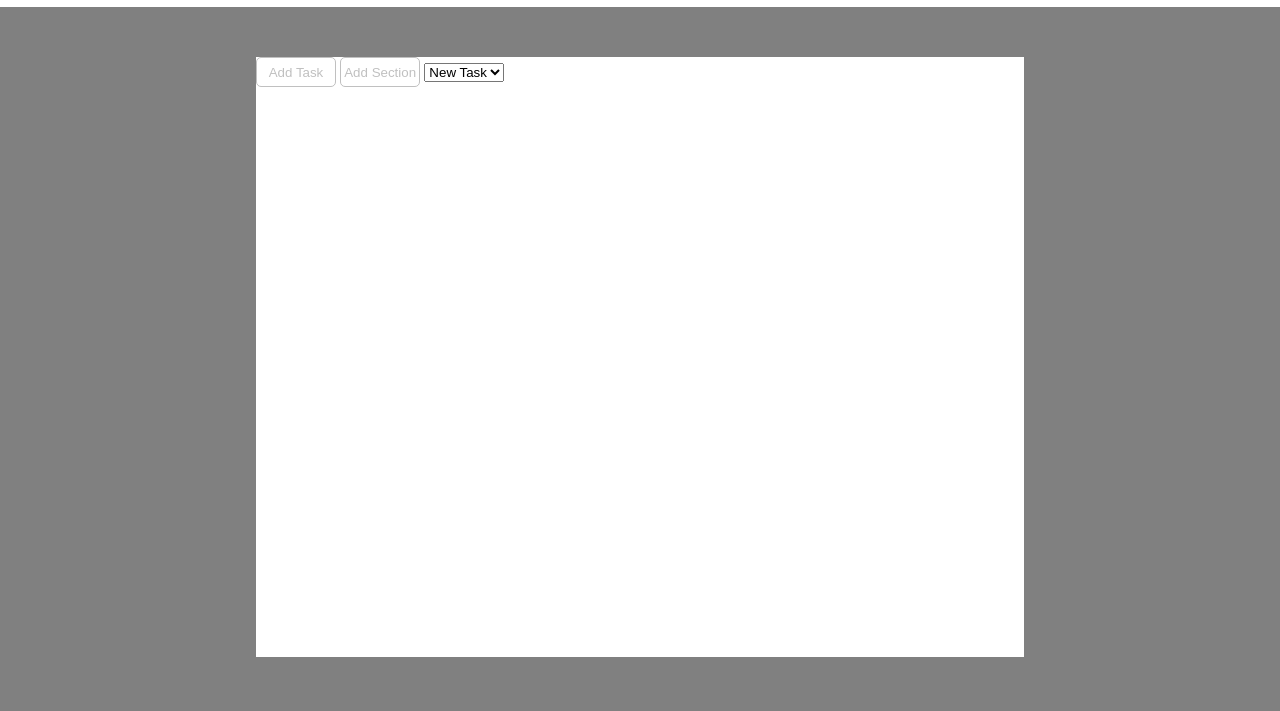
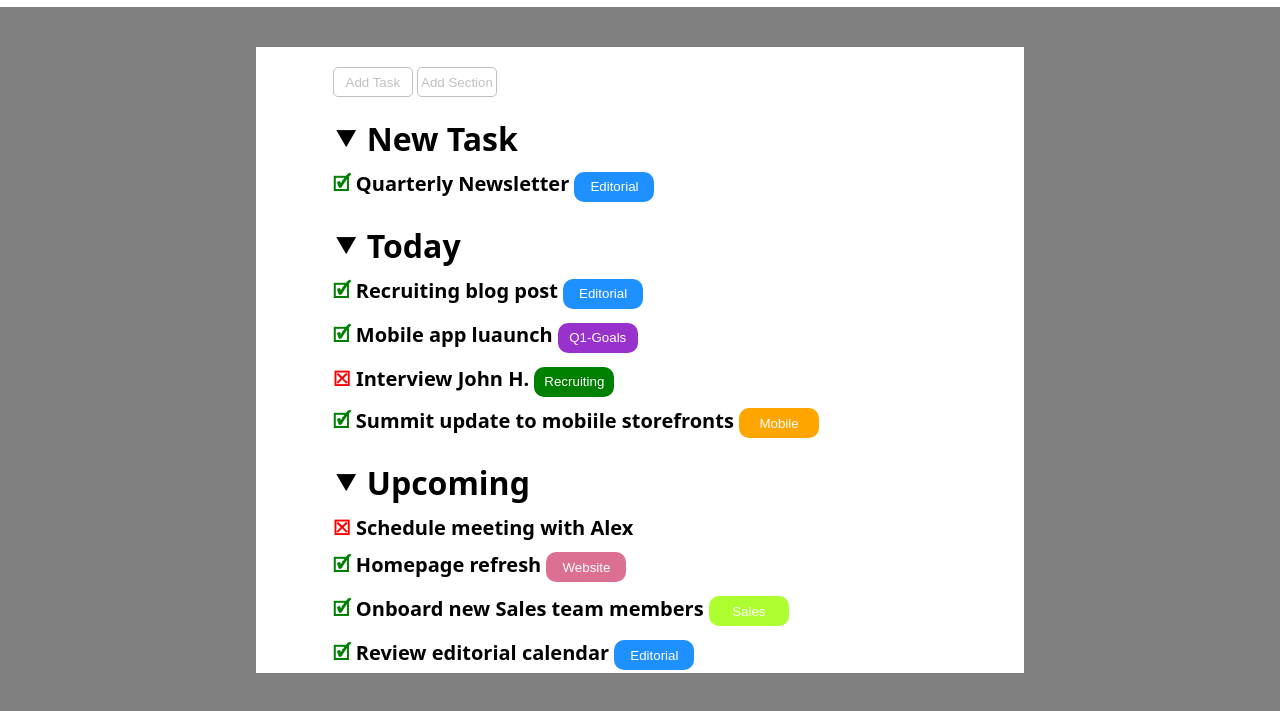
Before and after one commit to PaoloVisone/html-css-toboolist, a plain HTML site: page index.html in a window 1280 px wide. Shown: the part 63-774 px from the top of the page. Drawn offline with Linux system fonts and the light colour scheme.

Commit message:
Add main

```diff
--- a/index.html
+++ b/index.html
@@ -28,14 +28,63 @@
 
         <div id="content">
 
-            <!-- Button -->
+            <!-- Button Add -->
 
             <button>Add Task</button>
             <button>Add Section</button>
 
-            <select name="Toboolist" id="Toboolist">
-                <option value="NewTask">New Task</option>
-            </select>
+            <!-- New Task -->
+
+            <div class="tobo">
+                <h1>&#x2bc6; New Task</h1>
+                <p>
+                    <span class="green">&#128505;</span> Quarterly Newsletter
+                    <input type="button" value="Editorial" class="editorial">
+                </p>
+            </div>
+
+            <!-- Today -->
+
+            <div class="tobo">
+                <h1>&#x2bc6; Today</h1>
+                <p>
+                    <span class="green">&#128505;</span> Recruiting blog post
+                    <input type="button" value="Editorial" class="editorial">
+                </p>
+                <p>
+                    <span class="green">&#128505;</span> Mobile app luaunch
+                    <input type="button" value="Q1-Goals" id="q1-goals">
+                </p>
+                <p>
+                    <span class="red">&#9746;</span> Interview John H.
+                    <input type="button" value="Recruiting" id="recruiting">
+                </p>
+                <p>
+                    <span class="green">&#128505;</span> Summit update to mobiile storefronts
+                    <input type="button" value="Mobile" id="mobile">
+                </p>
+            </div>
+
+            <!-- Upcoming -->
+
+            <div class="tobo">
+                <h1>&#x2bc6; Upcoming</h1>
+                <p>
+                    <span class=red> &#9746;</span> Schedule meeting with Alex
+                </p>
+                <p>
+                    <span class=green>&#128505;</span> Homepage refresh
+                    <input type="button" value="Website" id="website">
+                </p>
+                <p>
+                    <span class=green>&#128505;</span> Onboard new Sales team members
+                    <input type="button" value="Sales" id="sales">
+                </p>
+                <p>
+                    <span class=green>&#128505;</span> Review editorial calendar
+                    <input type="button" value="Editorial" class="editorial">
+                </p>
+            </div>
 
         </div>
 
--- a/style.css
+++ b/style.css
@@ -37,17 +37,30 @@ span {
     font-weight: 700;
 }
 
-/* main */
+/* main  set*/
 
 main {
 
-    margin: 50px auto;
+    margin: 40px auto;
     width: 60%;
-    height: 600px;
     background-color: white;
 }
 
+#content {
+    width: 80%;
+    margin: 0 auto;
+}
+
+.tobo {
+    margin-top: 20px;
+}
+
+
+
+/* Button Add */
+
 button {
+    margin-top: 20px;
     width: 80px;
     height: 30px;
     border: 1px solid silver;
@@ -57,7 +70,64 @@ button {
     cursor: pointer;
 }
 
+/* Effetto bottone */
+
 button:hover {
     background-color: dodgerblue;
     color: white;
 }
+
+/* Check color */
+
+.red {
+    color: red;
+    font-size: 20px;
+}
+
+.green {
+    color: green;
+    font-size: 20px;
+}
+
+/* Set input */
+
+input {
+    width: 80px;
+    height: 30px;
+    color: white;
+    border-radius: 10px;
+    border: none;
+}
+
+p {
+    font-size: 20px;
+    font-weight: 600;
+    margin-top: 10px;
+}
+
+/* Color input */
+
+.editorial {
+    background-color: dodgerblue;
+}
+
+
+#q1-goals {
+    background-color: darkorchid;
+}
+
+#recruiting {
+    background-color: green;
+}
+
+#mobile {
+    background-color: orange;
+}
+
+#website {
+    background-color: palevioletred;
+}
+
+#sales {
+    background-color: greenyellow;
+}
```
